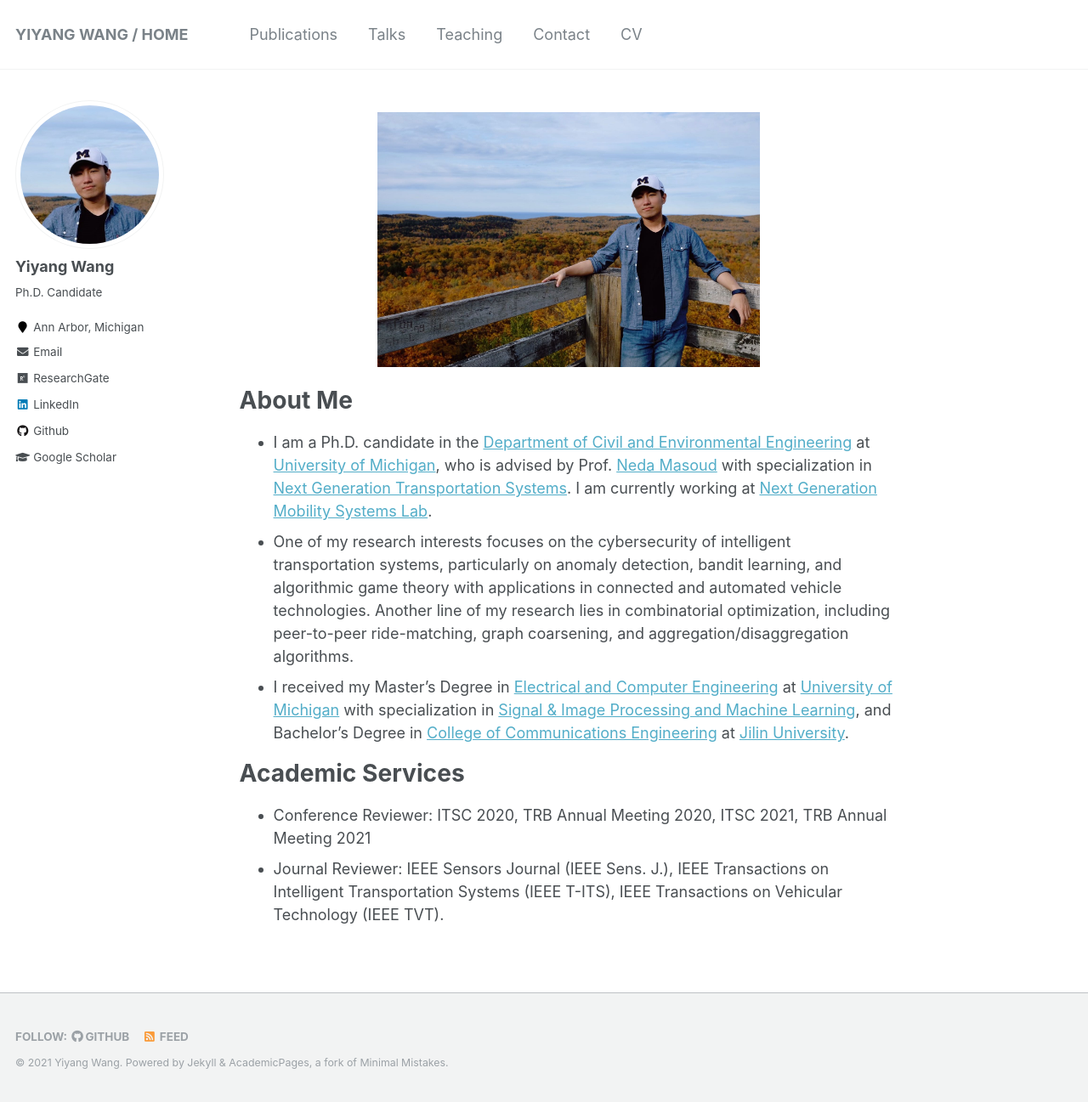
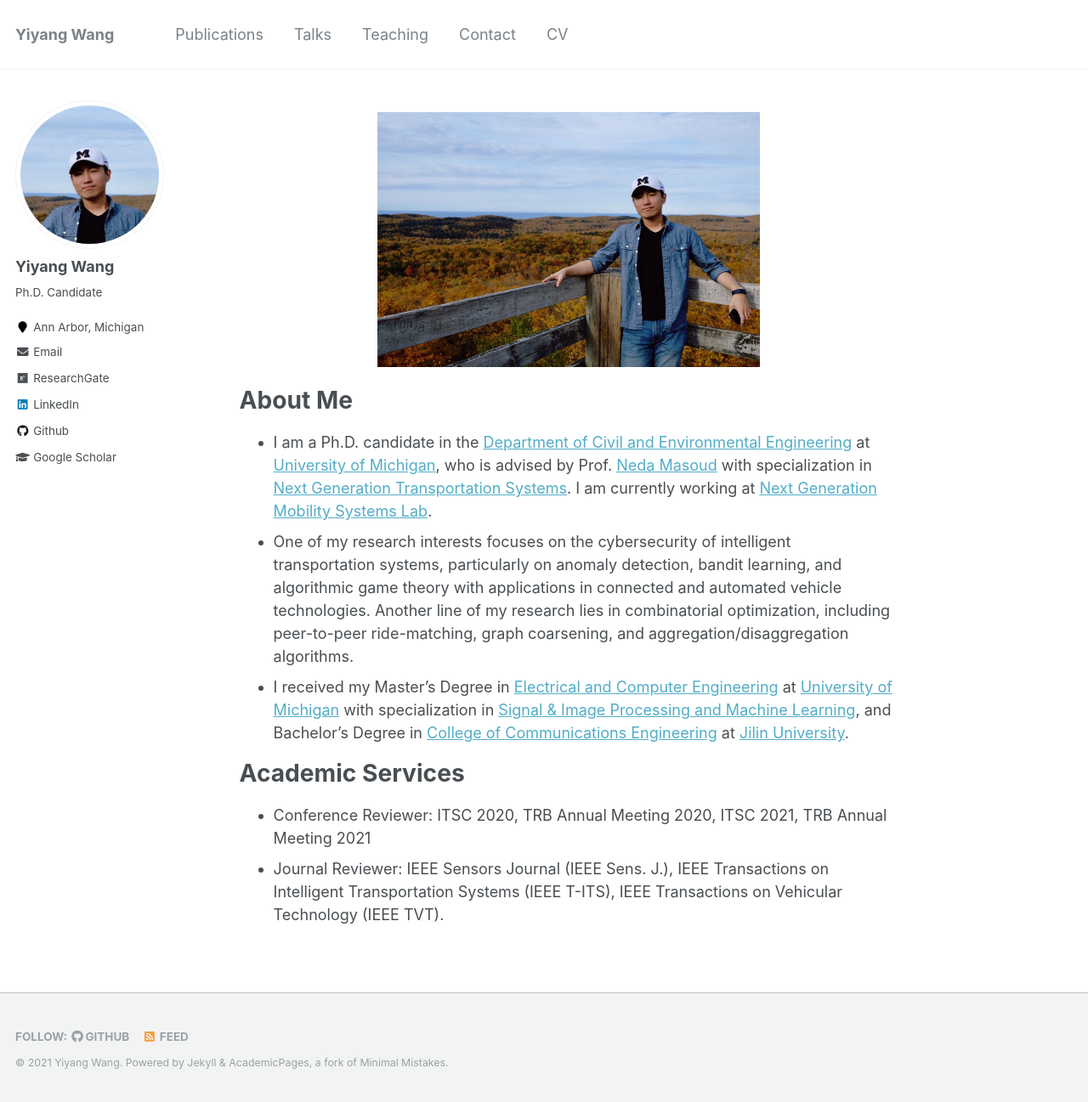
Before and after one commit to yiyangwan/yiyangwan.github.io, a Jekyll site: the page built from _pages/about.md, in a window 1280 px wide and 1297 px high. Shown: the whole window at 85% size. Built offline with Jekyll 4.4.1, drawn with Linux system fonts in a browser that asks for light colours.

Commit message:
Update _config.yml

```diff
--- a/_config.yml
+++ b/_config.yml
@@ -7,7 +7,7 @@
 
 # Site Settings
 locale                   : "en-US"
-title                    : "YIYANG WANG / HOME"
+title                    : "Yiyang Wang"
 title_separator          : "-"
 name                     : &name "Yiyang Wang"
 description              : &description "Ph.D. Candidate, Civil and Environmental Engineering Department, University of Michigan"
```
